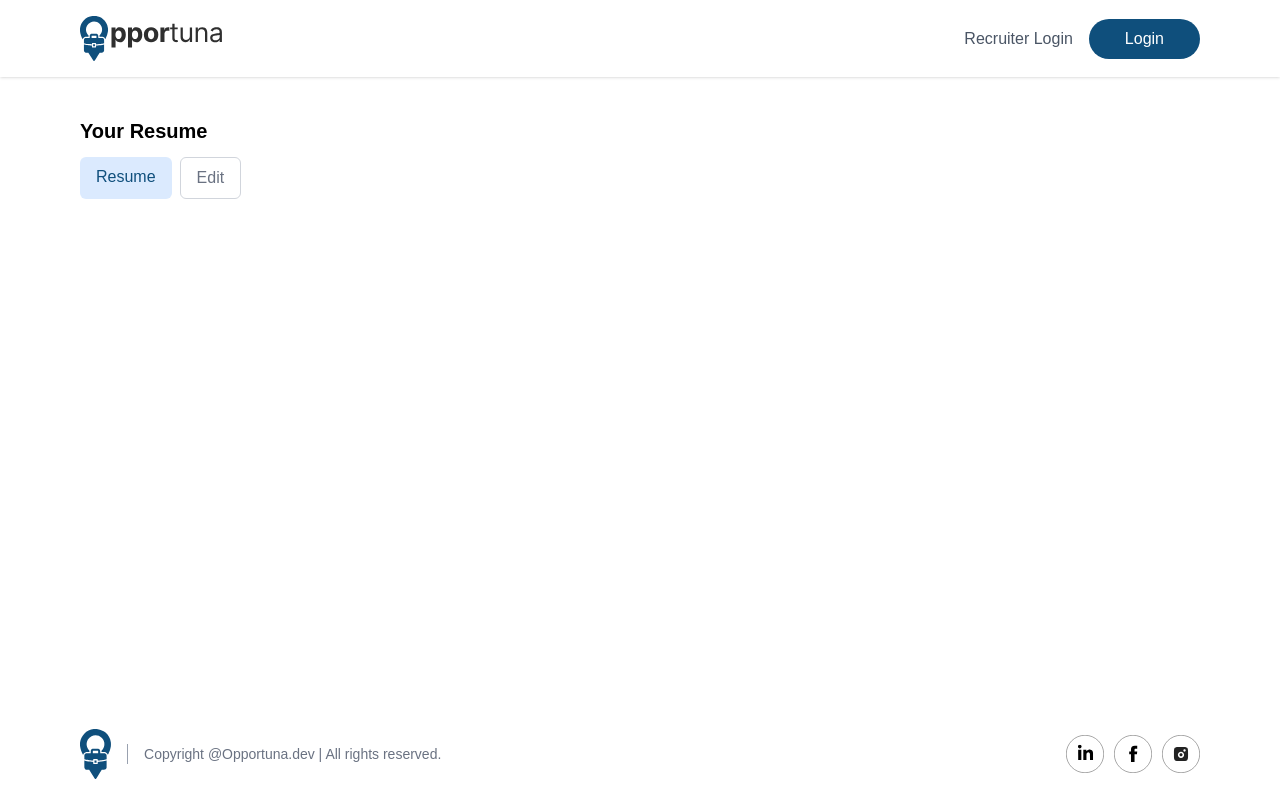
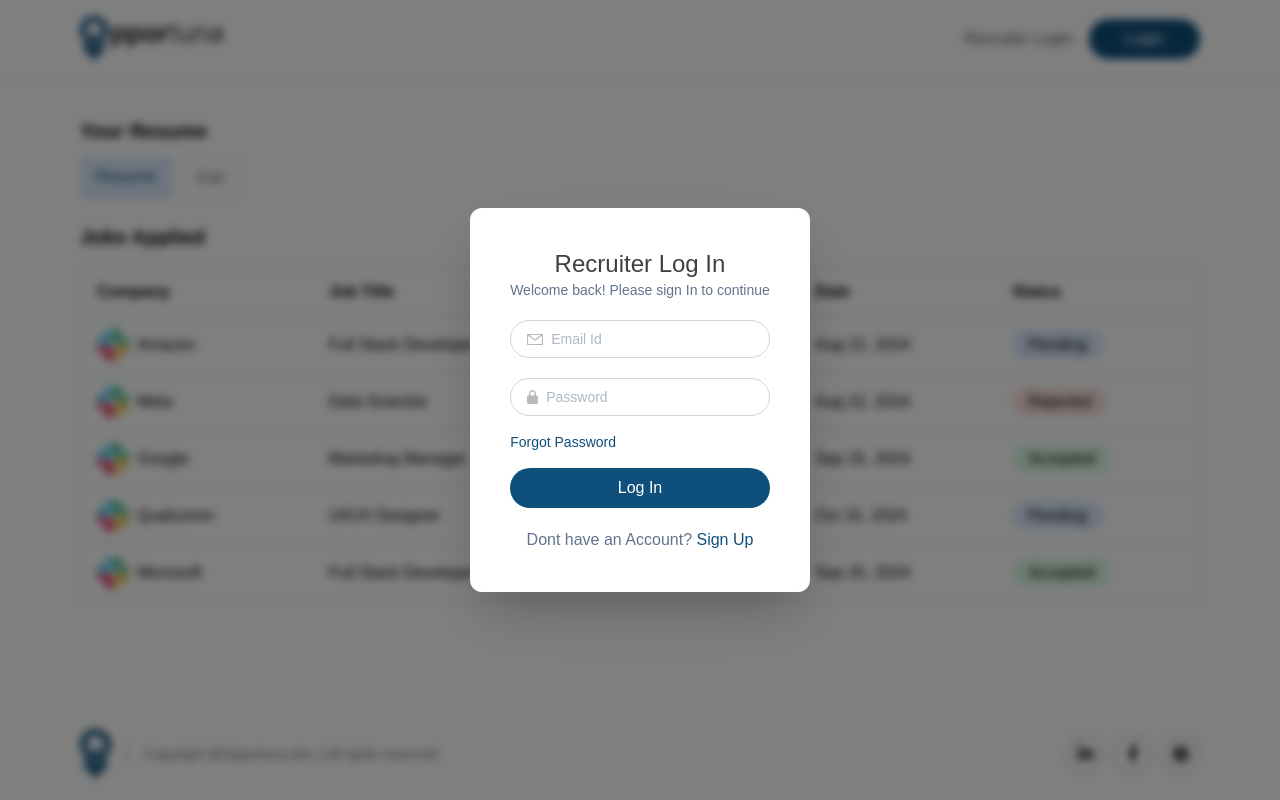
Before and after one commit to krAryn/Opportuna, a React (Vite) app in the folder client/: page /applications in a window 1280 px wide. Both pictures are taken after a click on the button "Recruiter Login". Built offline with nearby package versions, Linux system fonts and the light colour scheme; no server answers.

Commit message:
Design Recuriter Login and Register Forms

```diff
--- a/client/package.json
+++ b/client/package.json
@@ -18,6 +18,7 @@
     "quill": "^2.0.3",
     "react": "^19.1.0",
     "react-dom": "^19.1.0",
+    "react-hook-form": "^7.56.3",
     "react-router": "^7.6.0",
     "react-spinners": "^0.17.0",
     "react-toastify": "^11.0.5",
--- a/client/src/App.jsx
+++ b/client/src/App.jsx
@@ -5,11 +5,14 @@ import Applications from "./pages/Applications"
 import ApplyJobs from "./pages/ApplyJobs"
 import Navbar from './components/Navbar'
 import Footer from './components/Footer'
+import RecruiterLogin from './components/recruiter/RecruiterLogin'
+import { useAppContext } from './context/AppContext'
 
 const App = () => {
 
   return (
     <div>
+      <RecruiterLogin />
       <Navbar />
       <Routes>
         <Route path="/" element={<Home />} />
--- a/client/src/components/Navbar.jsx
+++ b/client/src/components/Navbar.jsx
@@ -2,11 +2,13 @@ import React from 'react'
 import { assets } from '../assets/assets'
 import { useClerk, useUser, UserButton, UserProfile } from "@clerk/clerk-react";
 import { Link } from 'react-router';
+import { useAppContext } from '../context/AppContext';
 
 
 const Navbar = () => {
     const { openSignIn } = useClerk()
     const { user } = useUser()
+    const {showRecruiterLogin, setShowRecruiterLogin} = useAppContext()
     return (
         <div className='shadow py-4'>
             <div className='container px-10 lg:px-20 flex justify-between items-center w-[100vw] max-w-[1500px] m-auto'>
@@ -25,7 +27,7 @@ const Navbar = () => {
                     ) : (
 
                         <div className='flex gap-4 max-sm:text-xs'>
-                            <button className='text-gray-600'>Recruiter Login</button>
+                            <button onClick={(e) => {e.stopPropagation(); setShowRecruiterLogin(true);}} className='text-gray-600'>Recruiter Login</button>
                             <button onClick={() => {
                                 openSignIn()
                             }} className='bg-primary hover:bg-primary-dull transition cursor-pointer text-white px-6 sm:px-9 py-2 rounded-full'>Login</button>
--- /dev/null
+++ b/client/src/components/recruiter/RecruiterLogin.jsx
@@ -0,0 +1,148 @@
+import { useEffect, useState } from 'react'
+import { useForm } from "react-hook-form"
+import { useAppContext } from '../../context/AppContext'
+import { assets } from '../../assets/assets'
+
+
+const RecruiterLogin = () => {
+
+    const [formType, setFormType] = useState("Log In")
+    const {
+        register,
+        handleSubmit,
+        formState: { errors, isSubmitting }
+    } = useForm()
+
+    const [isVisible, setIsVisible] = useState(true)
+
+    // for signup
+    const [image, setImage] = useState()
+    const { showRecruiterLogin, setShowRecruiterLogin } = useAppContext()
+
+    const onSubmit = (data) => {
+        console.log(data)
+    }
+
+    const validate = () => {
+        if (Object.keys(errors).length > 0) {
+            console.log(errors[Object.keys(errors)[0]].message)
+        }
+    }
+
+    useEffect(() => {
+
+        if (showRecruiterLogin) {
+            document.body.style.overflow = "hidden"
+        } else {
+            document.body.style.overflow = "unset"
+        }
+
+    }, [showRecruiterLogin])
+
+    return showRecruiterLogin && (
+        <div onClick={() => setShowRecruiterLogin(false)} className='h-[100vh] w-[100vw] absolute z-10 bg-black/50 backdrop-blur-xs flex justify-center items-center'>
+            <div onClick={e => e.stopPropagation()} className='bg-white rounded-xl shadow-2xl m-10 p-10 text-slate-500'>
+                <form onSubmit={handleSubmit(onSubmit)}>
+
+                    {
+                        formType === "Log In"
+                            ? <h2 className='text-center text-2xl text-neutral-700 font-medium'>Recruiter Log In</h2>
+                            : <h2 className='text-center text-2xl text-neutral-700 font-medium'>Hey there,</h2>
+                    }
+
+
+                    {
+                        formType === "Log In"
+                            ? <p className='text-sm'>Welcome back! Please sign In to continue</p>
+                            : <p className='text-sm'>Welcome Recruiter! Please Register to continue</p>
+                    }
+
+
+                    <div>
+
+                    {formType === "Register" && (
+                            <div className='flex items-center justify-center gap-4 my-5'>
+                                <label htmlFor="image">
+                                <img className='w-16 rounded-full' src={image ? URL.createObjectURL(image):assets.upload_area} alt="" />
+                                <input
+                                    type="file"
+                                    name=""
+                                    id="image"
+                                    onChange={(e) => setImage(e.currentTarget.files[0])}
+                                    hidden
+                                />
+                                </label>
+                                <p>Upload Company <br />Logo</p>
+                            </div>
+                    )}
+
+                        {formType === "Register" && (
+                            <div className='border border-gray-300 px-4 py-2 flex items-center gap-2 rounded-full mt-5'>
+                                <label htmlFor="company-name">
+                                    <img src={assets.person_icon} alt="" />
+                                </label>
+                                <input
+                                    className='outline-none text-sm'
+                                    type="text"
+                                    placeholder='Company Name'
+                                    id='company-name'
+                                    {...register("companyName", { required: "Please enter your Company Name!" })}
+                                />
+                            </div>
+                        )}
+                        <div className='border border-gray-300 px-4 py-2 flex items-center gap-2 rounded-full mt-5'>
+                            <label htmlFor="email">
+                                <img src={assets.email_icon} alt="" />
+                            </label>
+                            <input
+                                className='outline-none text-sm'
+                                type="text"
+                                placeholder='Email Id'
+                                id='email'
+                                {...register("email", { required: "Please enter a correct Email Address!" })}
+                            />
+                        </div>
+                        <div className='border border-gray-300 px-4 py-2 flex items-center gap-2 rounded-full mt-5'>
+                            <label htmlFor="password">
+                                <img src={assets.lock_icon} alt="" />
+                            </label>
+                            <input
+                                className='outline-none text-sm'
+                                type="password"
+                                placeholder='Password'
+                                id='password'
+                                {...register("password", { required: "Please enter your Password!" })}
+                            />
+                        </div>
+                        {formType === "Log In" && <p className='text-sm text-primary cursor-pointer my-4'>Forgot Password</p>}
+                    </div>
+
+
+
+                    {
+                        formType === "Log In"
+                            ? <button
+                                className='bg-primary cursor-pointer hover:bg-primary-dull transition w-full text-white py-2 rounded-full'
+                                onClick={() => validate()}
+                            >Log In</button>
+                            : <button
+                                className='bg-primary cursor-pointer mt-5 hover:bg-primary-dull transition w-full text-white py-2 rounded-full'
+                                onClick={() => {
+                                    validate()
+                                }}
+                            >Click here to Register</button>
+                    }
+
+                    {
+                        formType === "Log In"
+                            ? <p className='mt-5 text-center'>Dont have an Account? <span className='text-primary cursor-pointer' onClick={() => setFormType("Register")}>Sign Up</span></p>
+                            : <p className='mt-5 text-center'>Already have an Account? <span className='text-primary cursor-pointer' onClick={() => setFormType("Log In")}>Log In</span></p>
+                    }
+
+                </form>
+            </div>
+        </div>
+    )
+}
+
+export default RecruiterLogin
--- a/client/src/context/AppContext.jsx
+++ b/client/src/context/AppContext.jsx
@@ -12,6 +12,7 @@ const AppContextProvider = ({children}) => {
 
     const [isSearched, setIsSearched] = useState(false)
     const [jobs, setJobs] = useState([])
+    const [showRecruiterLogin, setShowRecruiterLogin] = useState(false)
 
     const fetchJobs = async() => {
         setJobs(jobsData)
@@ -23,7 +24,7 @@ const AppContextProvider = ({children}) => {
 
   return (
     <AppContext.Provider value = {{
-        searchQuery, setSearchQuery, isSearched, setIsSearched, jobs, setJobs
+        searchQuery, setSearchQuery, isSearched, setIsSearched, jobs, setJobs, showRecruiterLogin, setShowRecruiterLogin
     }}>
         {children}
     </AppContext.Provider>
--- a/client/src/pages/Applications.jsx
+++ b/client/src/pages/Applications.jsx
@@ -1,5 +1,6 @@
 import {useState} from 'react'
-import { assets } from '../assets/assets'
+import { assets, jobsApplied } from '../assets/assets'
+import moment from "moment"
 
 const Applications = () => {
 
@@ -32,6 +33,39 @@ const Applications = () => {
           )
         }
       </div>
+      <h2 className='text-xl font-semibold mb-4'>Jobs Applied</h2>
+      <table className='min-w-full bg-white border border-gray-300 rounded-lg'>
+        <thead>
+          <tr>
+            <th className='py-3 px-4 border-b border-gray-300 text-left'>Company</th>
+            <th className='py-3 px-4 border-b border-gray-300 text-left'>Job Title</th>
+            <th className='py-3 px-4 border-b border-gray-300 text-left max-sm:hidden'>Location</th>
+            <th className='py-3 px-4 border-b border-gray-300 text-left max-sm:hidden'>Date</th>
+            <th className='py-3 px-4 border-b border-gray-300 text-left'>Status</th>
+          </tr>
+        </thead>
+        <tbody>
+          {jobsApplied.map((job, index) => true ? (
+            <tr key={index}>
+              <td className='py-3 px-4 border-b border-gray-300'>
+                <div className='flex items-center gap-2'>
+                <img className='w-8 h-8' src={job.logo} alt="" />
+                {job.company}
+                </div>
+              </td>
+              <td className='py-3 px-4 border-b border-gray-300'>{job.title}</td>
+              <td className='py-3 px-4 border-b border-gray-300 max-sm:hidden'>{job.location}</td>
+              <td className='py-3 px-4 border-b border-gray-300 max-sm:hidden'>{moment(job.date).format("ll")}</td>
+              <td className='py-3 px-4 border-b border-gray-300'>
+                <span className={`${job.status === "Accepted" ? "bg-green-100" : job.status === "Rejected" ? "bg-red-100": "bg-blue-100"} px-4 py-1.5 rounded-full`}>
+
+                {job.status}
+                </span>
+                </td>
+            </tr>
+          ): (null))}
+        </tbody>
+      </table>
     </div>
   )
 }
```
Also changed, not shown: 1 other file (tests, documents, lock files or other folders).
